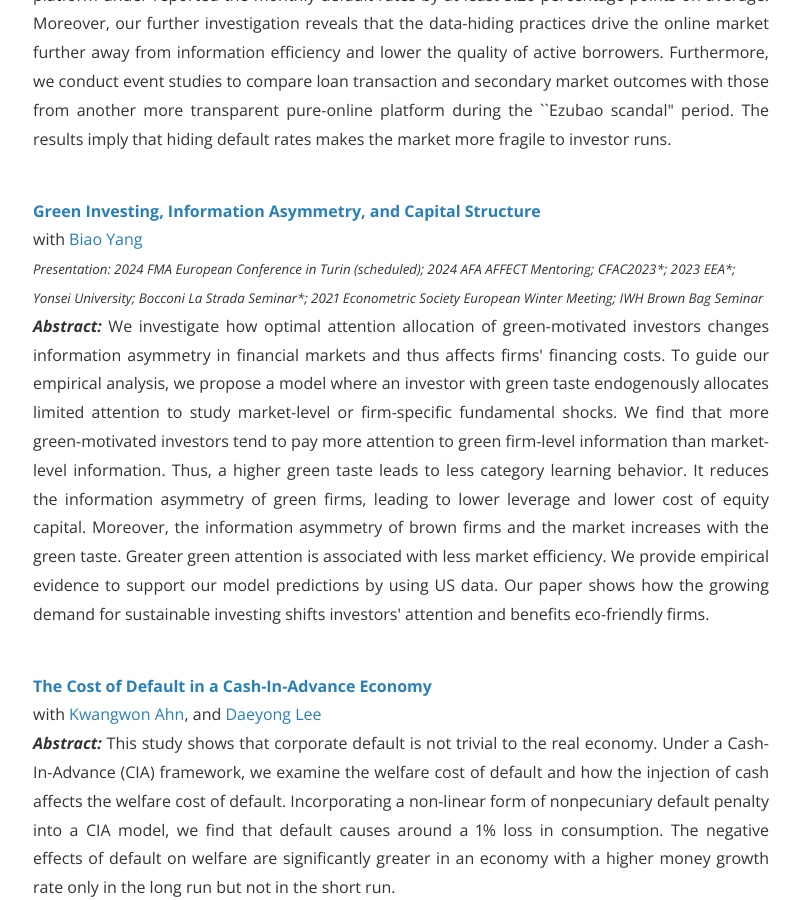
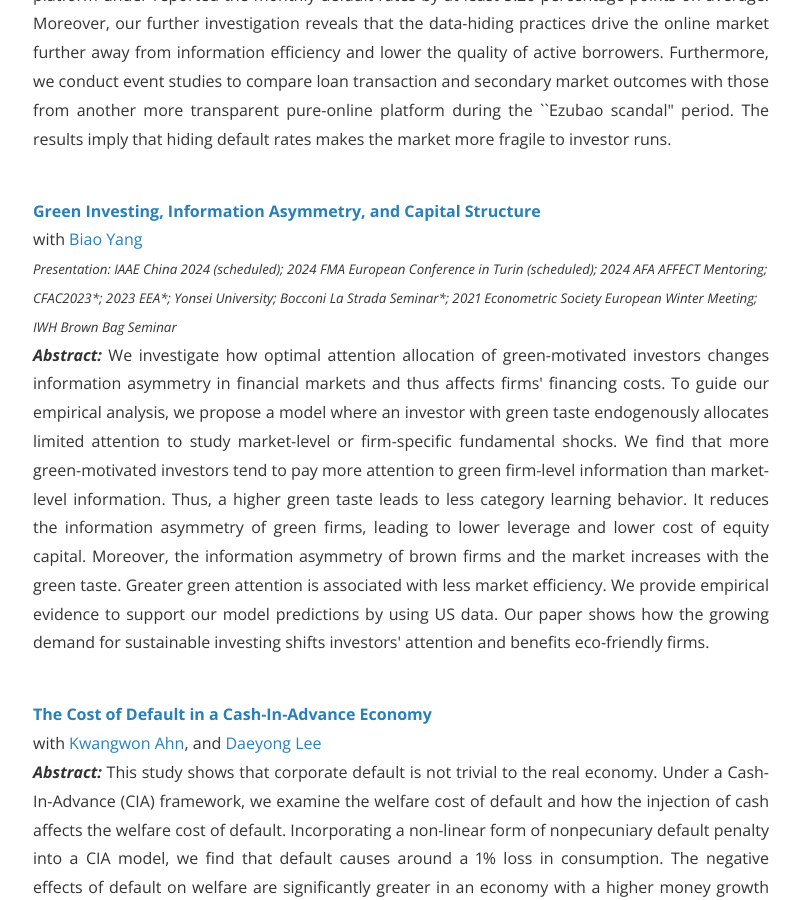
Before and after one commit to shasha-li/shasha-li.github.io, a Jekyll site: the page built from research.html, in a window 1280 px wide and 900 px high, scrolled down 1152 px. Shown: the whole window, without its empty margins (239-1039 px from the left). Built offline with Jekyll 4.4.1, drawn with Linux system fonts in a browser that asks for light colours; nearby versions of some CDN libraries; comment, search, counter and statistics services are not loaded; a style sheet for code colours, icons or effects is not loaded.

Commit message:
Update research.html

```diff
--- a/research.html
+++ b/research.html
@@ -21,7 +21,7 @@
 
 <strong><a href="https://papers.ssrn.com/sol3/papers.cfm?abstract_id=4589189">Green Investing, Information Asymmetry, and Capital Structure</a></strong>
 <br>with <a href="https://biao-yang-sjtu.github.io/">Biao Yang</a><br>
-<em><small>Presentation: 2024 FMA European Conference in Turin (scheduled); 2024 AFA AFFECT Mentoring; CFAC2023*; 2023 EEA*; Yonsei University; Bocconi La Strada Seminar*; 2021 Econometric Society European Winter Meeting; IWH Brown Bag Seminar</small></em>
+<em><small>Presentation: IAAE China 2024 (scheduled); 2024 FMA European Conference in Turin (scheduled); 2024 AFA AFFECT Mentoring; CFAC2023*; 2023 EEA*; Yonsei University; Bocconi La Strada Seminar*; 2021 Econometric Society European Winter Meeting; IWH Brown Bag Seminar</small></em>
 <p style="text-align:justify"><b><i>Abstract: </i>
   </b>We investigate how optimal attention allocation of green-motivated investors changes information asymmetry in financial markets and thus affects firms' financing costs. To guide our empirical analysis, we propose a model where an investor with green taste endogenously allocates limited attention to study market-level or firm-specific fundamental shocks. We find that more green-motivated investors tend to pay more attention to green firm-level information than market-level information. Thus, a higher green taste leads to less category learning behavior. It reduces the information asymmetry of green firms, leading to lower leverage and lower cost of equity capital. Moreover, the information asymmetry of brown firms and the market increases with the green taste. Greater green attention is associated with less market efficiency. We provide empirical evidence to support our model predictions by using US data. Our paper shows how the growing demand for sustainable investing shifts investors' attention and benefits eco-friendly firms.
   </p><br>
```
